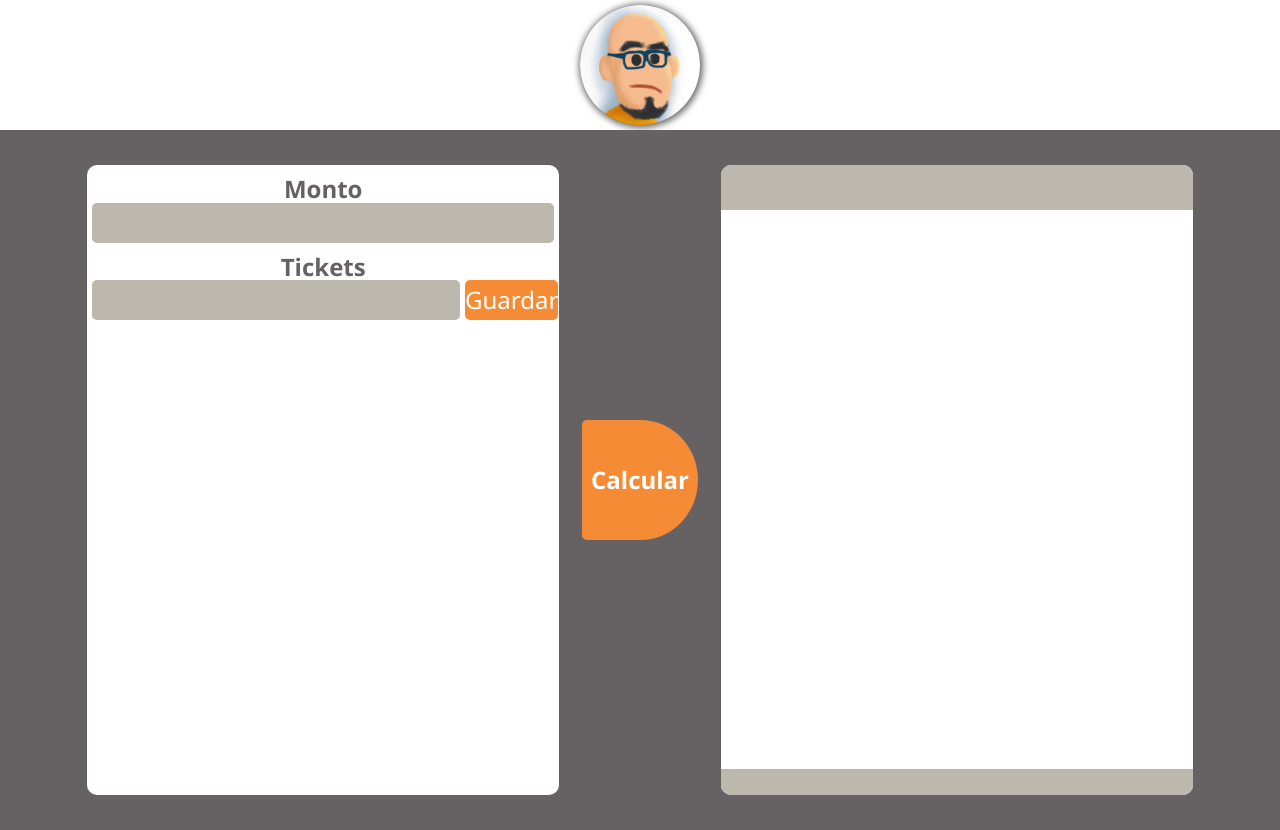
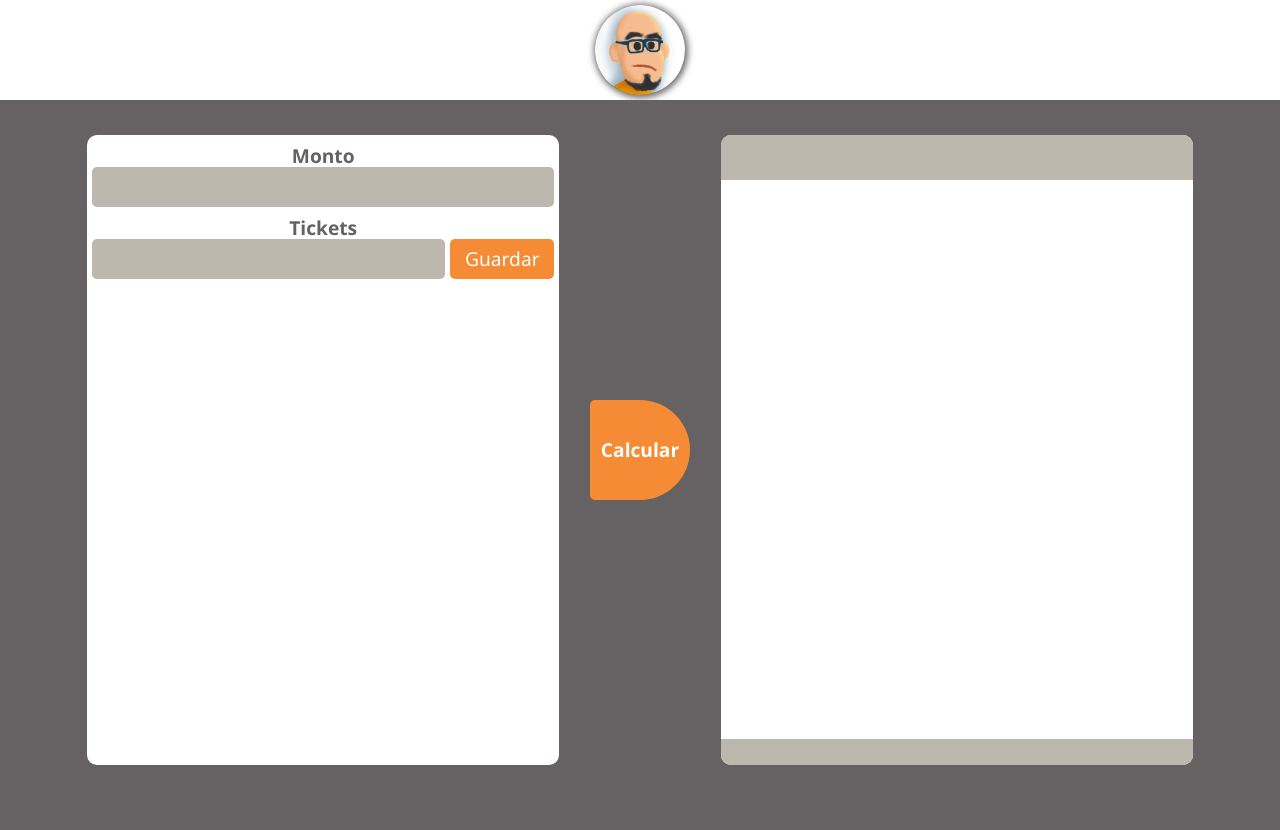
Before and after one commit to Spiderpaul/contador.github.io, a plain HTML site: page index.html in a window 1280 px wide. After the commit the page ends 800 px from the top, so only its background shows below. Drawn offline with Linux system fonts and the light colour scheme.

Commit message:
Auste de textos e imagenes

```diff
--- a/assets/css/calcular.css
+++ b/assets/css/calcular.css
@@ -9,10 +9,10 @@
 .btn-calcular{
     background: #f68b36;
     color: white;
-    width: 120px;
-    height: 120px;
+    width: 100px;
+    height: 100px;
     border-style: none;
-    font-size: x-large;
+    font-size: larger;
     font-weight: 600;
     margin: auto;
     border-radius: 5px 50% 50% 5px;
--- a/assets/css/div-inputs.css
+++ b/assets/css/div-inputs.css
@@ -27,7 +27,7 @@
   background: white;
   color: #666163;
   margin: auto;
-  font-size: x-large;
+  font-size: larger;
   font-weight: 600;
 }
 
@@ -38,7 +38,7 @@
   border-style: none;
   border-radius: 5px;
   text-align: center;
-  font-size: x-large;
+  font-size: larger;
   font-weight: 600;
 }
 
@@ -55,7 +55,7 @@
   border-style: none;
   border-radius: 5px;
   text-align: center;
-  font-size: x-large;
+  font-size: larger;
   font-weight: 600;
 }
 
@@ -67,7 +67,7 @@
   margin: 0 5px 0 5px;
   border-style: none;
   border-radius: 5px;
-  font-size: x-large;
+  font-size: larger;
 }
 
 .btn-tickets:hover{
@@ -109,7 +109,7 @@
   color: #666163;
   width: 95%;
   height: 10px;
-  font-size: x-large;
+  font-size: larger;
   font-weight: 600;
   font-style: normal;
 }
--- a/assets/css/div-outputs.css
+++ b/assets/css/div-outputs.css
@@ -22,7 +22,7 @@
 
 .resultado-monto{
     background: #bdb8ad;
-    font-size: x-large;
+    font-size: larger;
 }
 
 .resultado-lista-contenedor{
@@ -39,7 +39,7 @@
     width: 100%;
     height: auto;
     text-align: center;
-    font-size: x-large;
+    font-size: larger;
 }
 
 .resultado-elemento{
@@ -58,7 +58,7 @@
 
 .total-elemento{
     background: #bdb8ad;
-    font-size: x-large;
+    font-size: larger;
     border-radius: 0 0 10px 10px;
 }
 
--- a/assets/css/header.css
+++ b/assets/css/header.css
@@ -1,13 +1,13 @@
 .div-header{
     background: white;
     width: 100%;
-    height: 130px;
+    height: 100px;
     display: flex;
     align-items: center;
 }
 
 .img{
-    height: 120px;
+    height: 90px;
     margin: auto;
     border-radius: 50%;
     box-shadow: 1px 1px 6px 2px rgba(71, 71, 71, 0.80);
```
